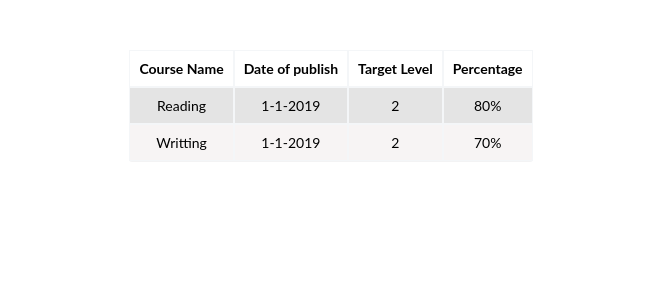
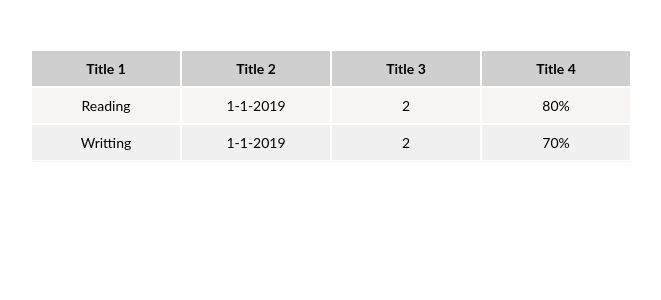
Before and after one commit to FACG6/AMiDEAST, a React (Create React App) app in the folder Client/: page / in a window 1280 px wide. Shown: the top 300 px of the page, without its empty margins (309-970 px from the left). Built offline with nearby package versions, Linux system fonts and the light colour scheme.

Commit message:
Table Component

```diff
--- a/Client/src/components/App.js
+++ b/Client/src/components/App.js
@@ -1,10 +1,11 @@
 import React from 'react';
 import Mobile from './Layout/Mobile';
-import Table from './common/Table'
+import DataTable from './common/Table/DataTable'
+
 export default function App() {
   return (
     <div>
-      <Table/>
+      <DataTable/>
     </div>
   )
 }
--- a/Client/src/components/common/Table/DataTable.jsx
+++ b/Client/src/components/common/Table/DataTable.js
@@ -2,25 +2,26 @@
 import Cell from './cell';
 import './index.css';
 
+
 const DataTable = ({ headings, rows }) => {
   return (
     <table className="Table">
-      <thead>
-        {headings.map((head,index) =>
+      <thead className='table-head'>
+        {headings.map((head, index) =>
           <Cell
-          key={index}
+            key={index}
             content={head}
             header={true} />)
         }
       </thead>
       <tbody>
-        {rows.map((row,index) => {
+        {rows.map((row, index) => {
           return (
             <tr className='table-row' key={index}>
               {row.map((rowcontent, index) => {
                 return (
                   <Cell
-                    key={index  }
+                    key={index}
                     content={rowcontent}
                   />
                 )
@@ -32,4 +33,25 @@
     </table>
   );
 }
+
+DataTable.defaultProps = {
+  headings: ['Title 1',
+    'Title 2',
+    'Title 3',
+    'Title 4'],
+  rows: [
+    [
+      'Reading',
+      '1-1-2019',
+      2,
+      '80%'
+    ],
+    [
+      'Writting',
+      '1-1-2019',
+      2,
+      '70%'
+    ],
+  ]
+}
 export default DataTable;
--- a/Client/src/components/common/Table/index.css
+++ b/Client/src/components/common/Table/index.css
@@ -1,5 +1,4 @@
 .Table {
-
   margin: 50px auto;
   border-spacing: 0px;
   background: #fff;
@@ -9,15 +8,20 @@
 }
 
 .Cell {
-  border: 1px solid #f4f6f8;
+  min-width: 150px;
+  border: 1.2px solid white;
   padding: 9px;
   text-align: center;
 }
 
 .table-row:nth-child(odd) {
-  background-color: #E4E4E4;
+  background-color: #f7f4f4;
 }
 
 .table-row:nth-child(even) {
-  background: #f7f4f4;
+  background-color: #f1f0f0;
 }
+
+.table-head{
+  background: #D0CFCF;
+}
--- a/Client/src/components/common/Table/index.js
+++ b/Client/src/components/common/Table/index.js
@@ -1,32 +1,12 @@
 import React, { Component } from 'react';
 import DataTable from './DataTable';
 
-class Table extends Component {
-  render() {
-    const headings = [
-      'Course Name',
-      'Date of publish',
-      'Target Level',
-      'Percentage'
-    ];
-    const rows = [
-      [
-        'Reading',
-        '1-1-2019',
-        2,
-        '80%'
-      ],
-      [
-        'Writting',
-        '1-1-2019',
-        2,
-        '70%'
-      ],
-    ];
-    return (
-      <DataTable headings={headings} rows={rows} />
-    );
-  }
-}
+// class Table extends Component {
+//   render() {
+//     return (
+//       <DataTable headings={headings} rows={rows} />
+//     );
+//   }
+// }
 
-export default Table;
+// export default Table;
```
Also changed, not shown: Client/src/components/common/Table/cell.js (renamed from Client/src/components/common/Table/cell.jsx).
